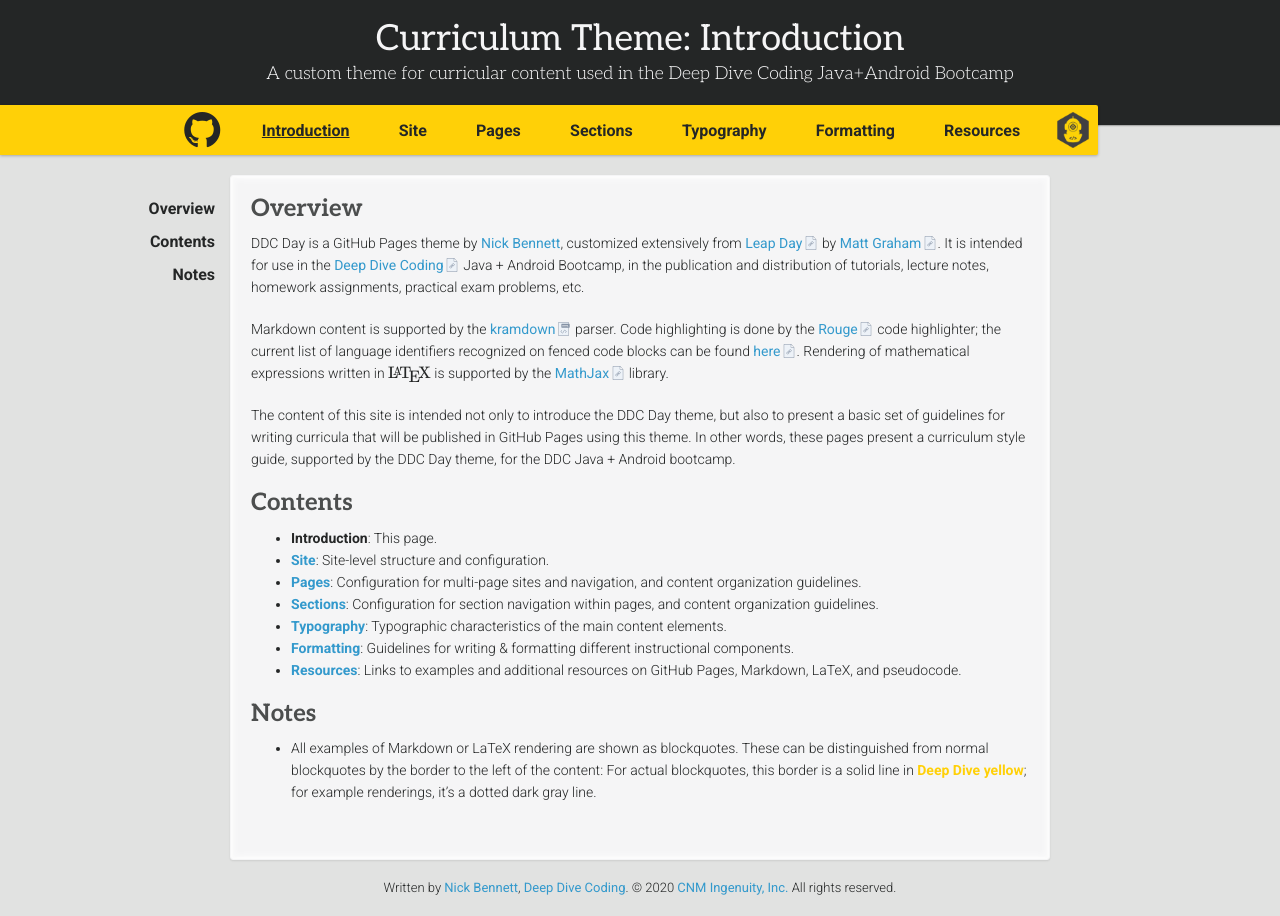
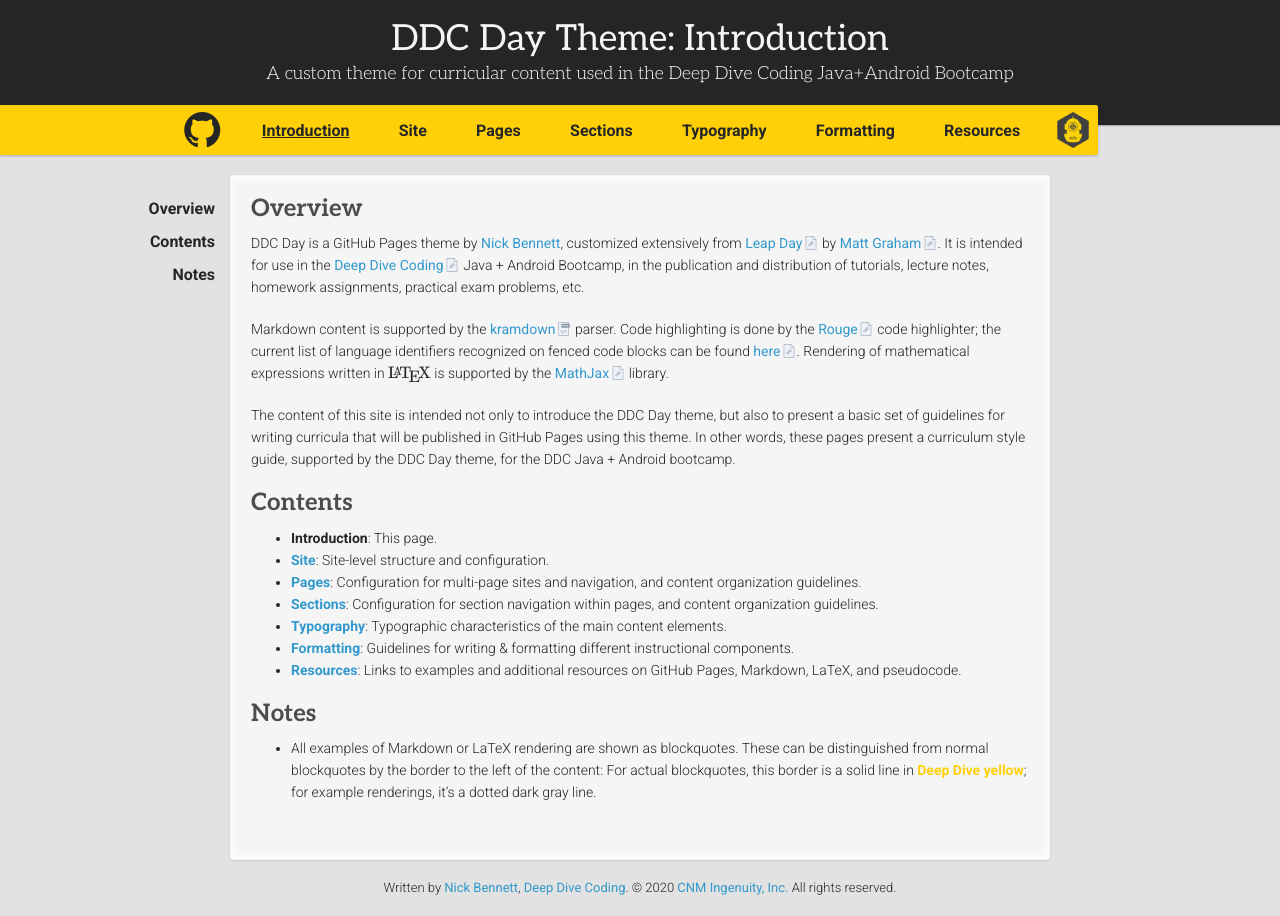
Before and after one commit to ddc-java/ddc-day, a Jekyll site: the page built from index.md, in a window 1280 px wide. Built offline with Jekyll 4.4.1, drawn with Linux system fonts in a browser that asks for light colours; nearby versions of some CDN libraries; some web fonts are replaced; our own code applies the rules of GitHub Pages for plain Markdown files; formulas are drawn with MathJax 3.

Commit message:
Self-consistency

```diff
--- a/_config.yml
+++ b/_config.yml
@@ -1,4 +1,4 @@
-title: Curriculum Theme
+title: DDC Day Theme
 description: Theme for Deep Dive Coding Java + Android Bootcamp curricular content hosted on GitHub Pages.
 
 author: # Author information displayed/linked in the footer, alongside DDC link.
```
